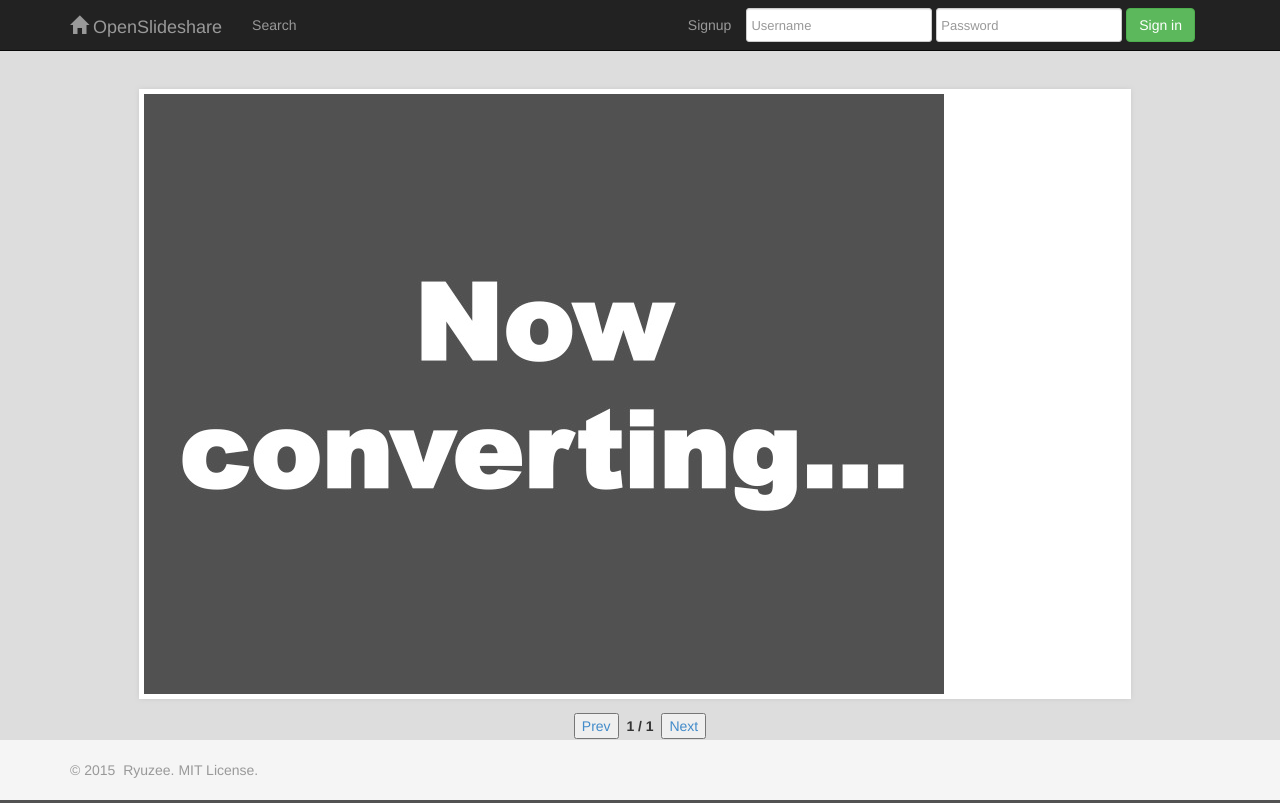
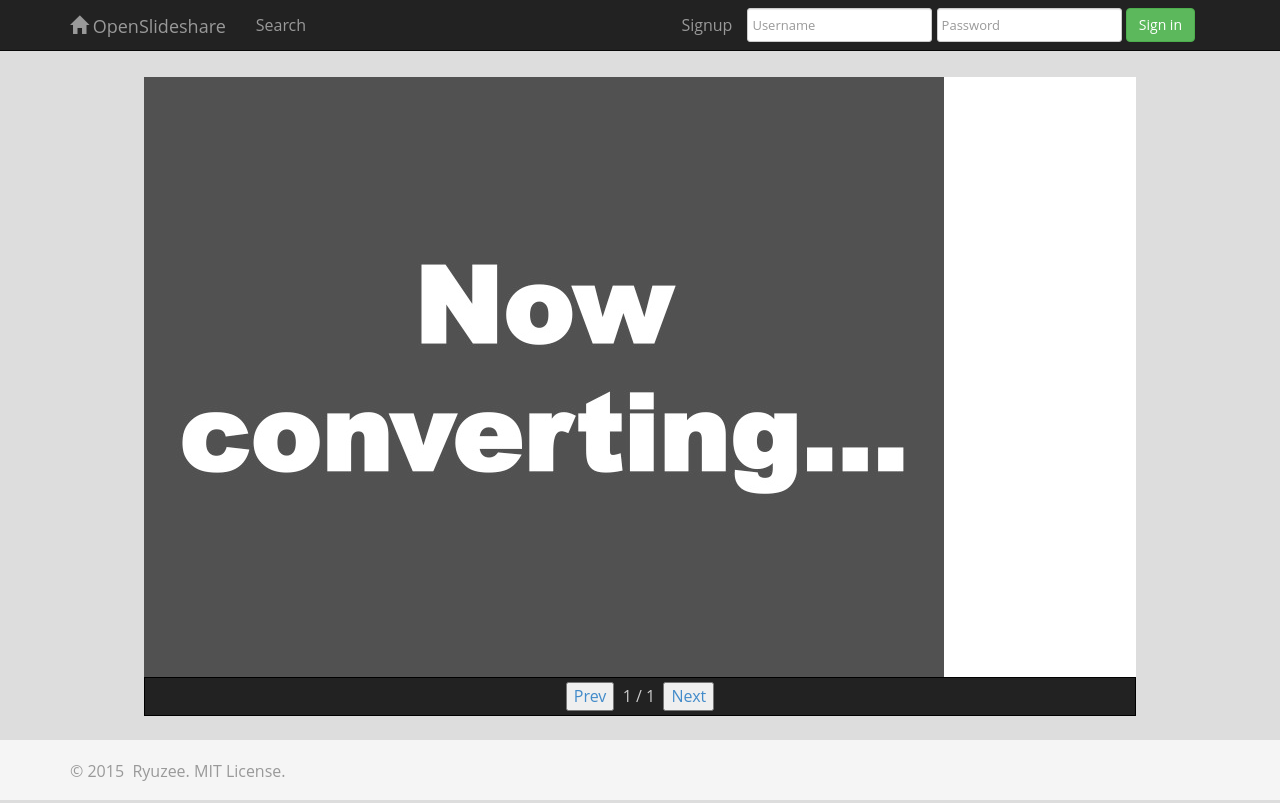
Before and after one commit to ryuzee/open-slideshare, a CakePHP app: template app/View/Elements/slide.ctp in a window 1280 px wide. Run offline with PHP 8.4 and a stand-in for CakePHP, Linux system fonts and the light colour scheme; the template is opened without the code that fills it, so the values that code supplies are empty; form fields are guessed from the names that the template uses; some libraries are stand-ins or nearby versions.

Commit message:
fix layout

```diff
--- a/app/View/Elements/slide.ctp
+++ b/app/View/Elements/slide.ctp
@@ -35,19 +35,11 @@ if (strpos($http_response_header[0], '200')) {
     <li><img class="lazy image-0" src="/img/converting.jpg" /></li>
 <?php endif; ?>
 </ul>
-<div style="text-align:center;">
+</div>
+
+<div class="slide_control">
 <button id="prev" /></button>&nbsp;&nbsp;<div id="pager"></div>&nbsp;&nbsp;<button id="next"></button>
 </div>
-</div>
-
-<style type="text/css">
-<!--
-div#prev, div#next, div#pager { display: inline; font-weight:bold }
-.bx-wrapper{ margin: 1em auto !important;}
-.bx-default-pager { display: inline }
--->
-</style>
-
 
 <script type="text/javascript">
 $(function() {
--- a/app/View/Layouts/default.ctp
+++ b/app/View/Layouts/default.ctp
@@ -19,10 +19,10 @@ $cakeDescription = __d('cake_dev', 'OpenSlideshare');
         <?php echo $this->Html->css('bootstrap.min.css'); ?>
         <?php echo $this->Html->css('jquery-ui.min.css'); ?>
         <?php echo $this->Html->css('sticky-footer-navbar.css'); ?>
-        <?php echo $this->Html->css('openslideshare.css'); ?>
         <?php echo $this->Html->css('jquery.mentionsInput.css'); ?>
         <?php echo $this->Html->css('jquery.bxslider.css'); ?>
         <?php echo $this->Html->css('custom-theme/jquery-ui-1.10.0.custom.css'); ?>
+        <?php echo $this->Html->css('openslideshare.css'); ?>
         <?php echo $this->Html->script('underscore-min.js'); ?>
         <?php echo $this->Html->script('jquery.elastic.js'); ?>
         <?php echo $this->Html->script('jquery.events.input.js'); ?>
--- a/app/webroot/css/openslideshare.css
+++ b/app/webroot/css/openslideshare.css
@@ -1,5 +1,44 @@
+body {
+  font-family: "Open Sans", "Helvetica Neue", Helvetica, "Arial", "游ゴシック", YuGothic, "ヒラギノ角ゴ ProN W3", "Hiragino Kaku Gothic ProN", "メイリオ", Meiryo, sans-serif;
+  font-size: 16px;
+  line-height: 1.42857;
+}
+
+h1, h2, h3, h4, h5, h6, .h1, .h2, .h3, .h4, .h5, .h6 {
+  font-family: "Open Sans", "Helvetica Neue", Helvetica, "Arial", "ヒラギノ角ゴ ProN W3", "Hiragino Kaku Gothic ProN", "メイリオ", Meiryo, sans-serif;
+  font-weight: 300;
+  line-height: 1.2;
+}
+
 img.slide_thumbnail {
     border-radius: 10px;
     -webkit-border-radius: 10px;
     -moz-border-radius: 10px;
 }
+
+div#prev, div#next, div#pager { display: inline; font-weight:bold; font-color:#fff !important; }
+.bx-wrapper .bx-viewport
+{
+    -moz-box-shadow: 0;
+    -webkit-box-shadow: 0;
+    box-shadow: none;
+    border: 0;
+    left: 0;
+    background: #fff;
+    height: auto;
+    display: block;
+}
+.bx-wrapper img {
+    height: auto;
+    display: block;
+}
+.bx-default-pager { display: inline; color: #ccc; font-weight: normal !important;}
+
+.slide_control {
+    text-align:center;
+    background-color:#222;
+    border:1px solid #000;
+    padding-top:4px;
+    padding-bottom:4px;
+    margin-top: -60px;
+}
```
Also changed, not shown: app/View/Elements/slide_mine.ctp (+7 -6 lines).
